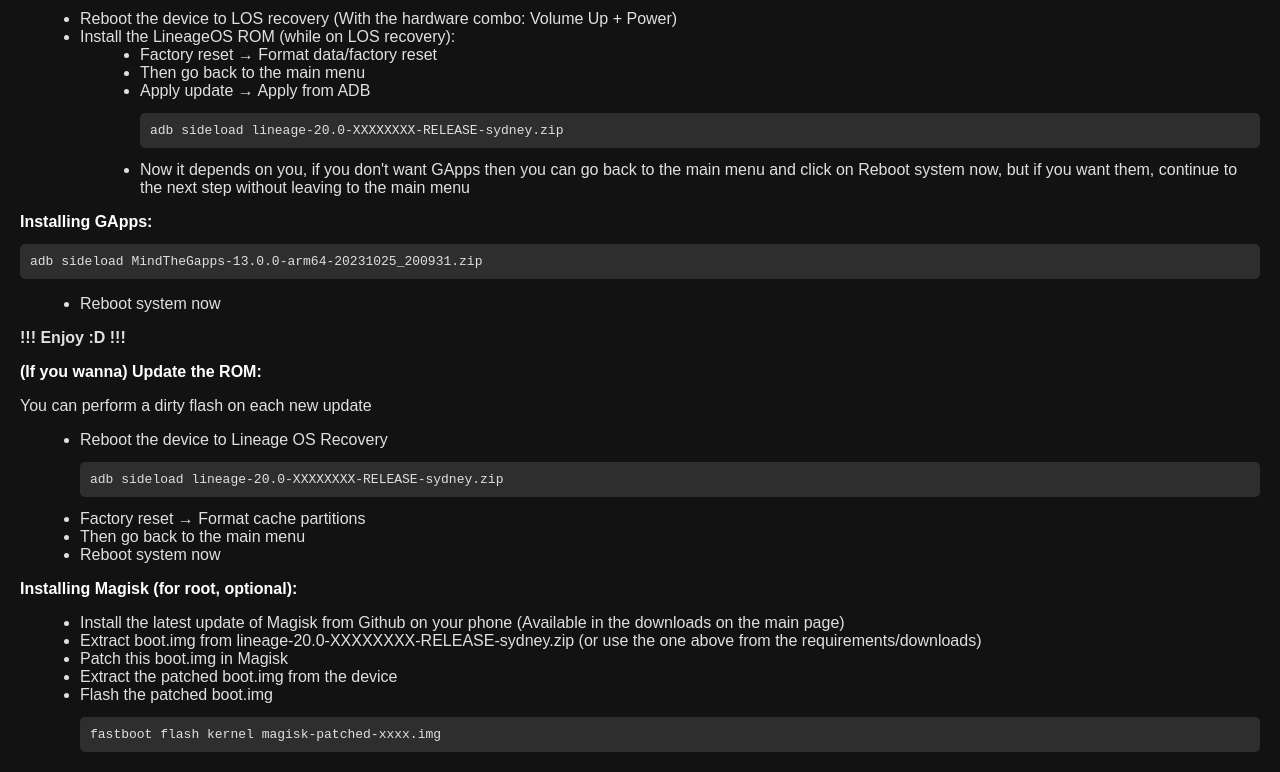
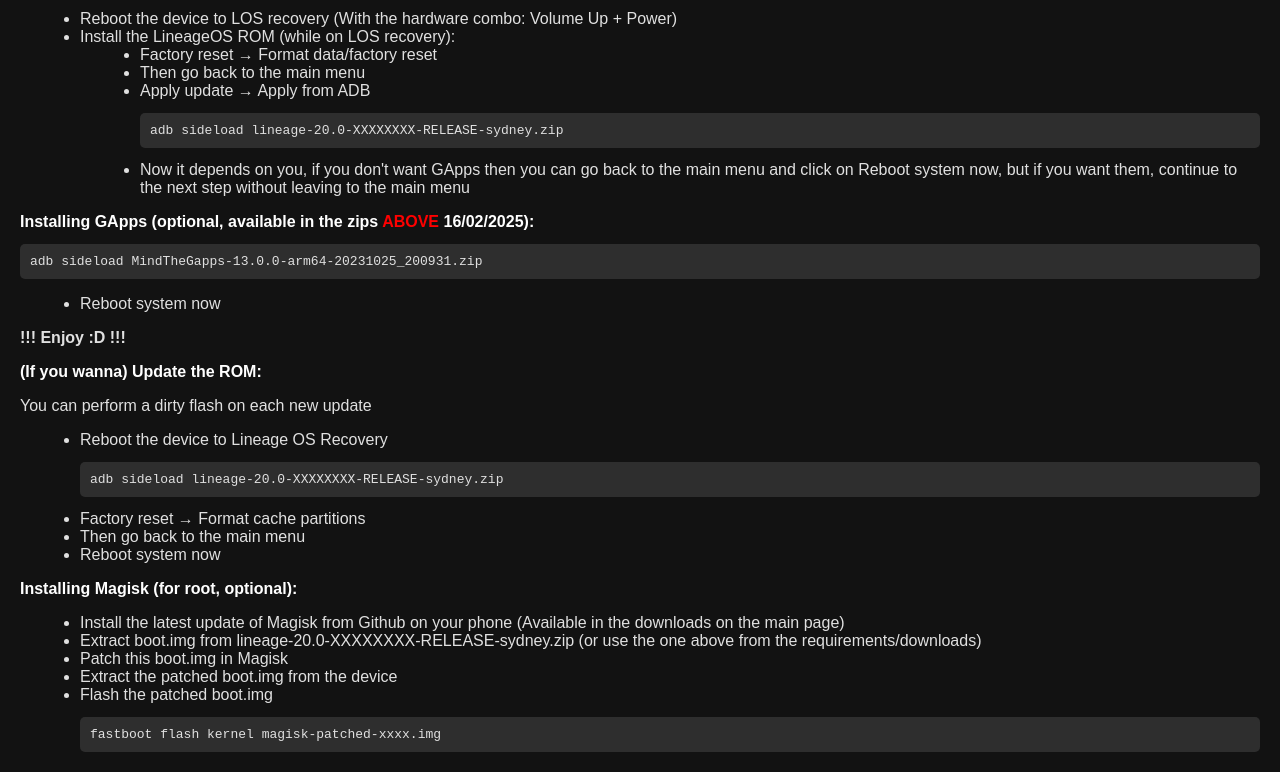
Before and after one commit to Matt192200/LineageOS-20-codename-Sydney-archives, a plain HTML site: page install.html in a window 1280 px wide. Shown: the part 1455-2227 px from the top of the page. Drawn offline with Linux system fonts and the light colour scheme.

Commit message:
Update install.html

```diff
--- a/install.html
+++ b/install.html
@@ -124,7 +124,7 @@
         </ul>
     </ul>
 
-    <h5>Installing GApps:</h5>
+    <h5>Installing GApps (optional, available in the zips <span class="bright-red">ABOVE</span> 16/02/2025):</h5>
     <pre>adb sideload MindTheGapps-13.0.0-arm64-20231025_200931.zip</pre>
     <ul>
         <li>Reboot system now</li>
```
